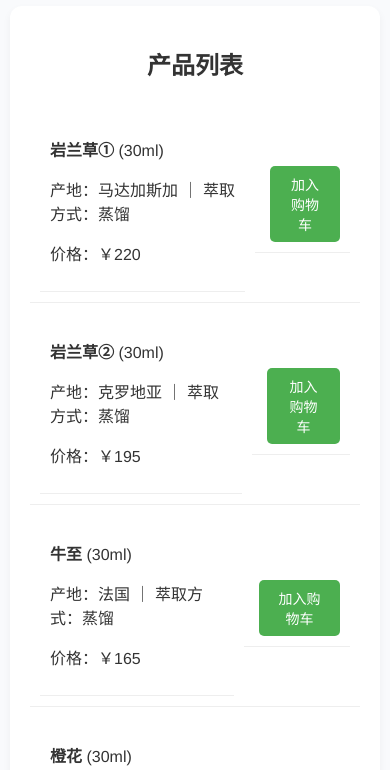
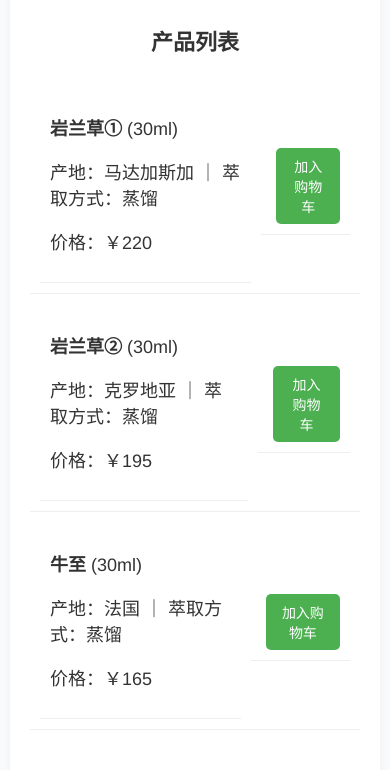
Before and after one commit to LiNanSheng795/EssentialOilTuanOrderSystem, a plain HTML site: page index.html in a window 390 px wide. Shown: the part 111-881 px from the top of the page. Drawn offline with Linux system fonts and the light colour scheme.

Commit message:
Update style.css

```diff
--- a/style.css
+++ b/style.css
@@ -68,6 +68,12 @@ input[type="text"] {
     input[type="text"] {
         width: 100%;
     }
+    .product-info p {
+        font-size: 18px; /* 新增，调大产品信息字体 */
+    }
+    h1, h2, h3 {
+        font-size: 22px; /* 标题也可以顺便调大一点 */
+    }
 }
 
 .product-item {
```
